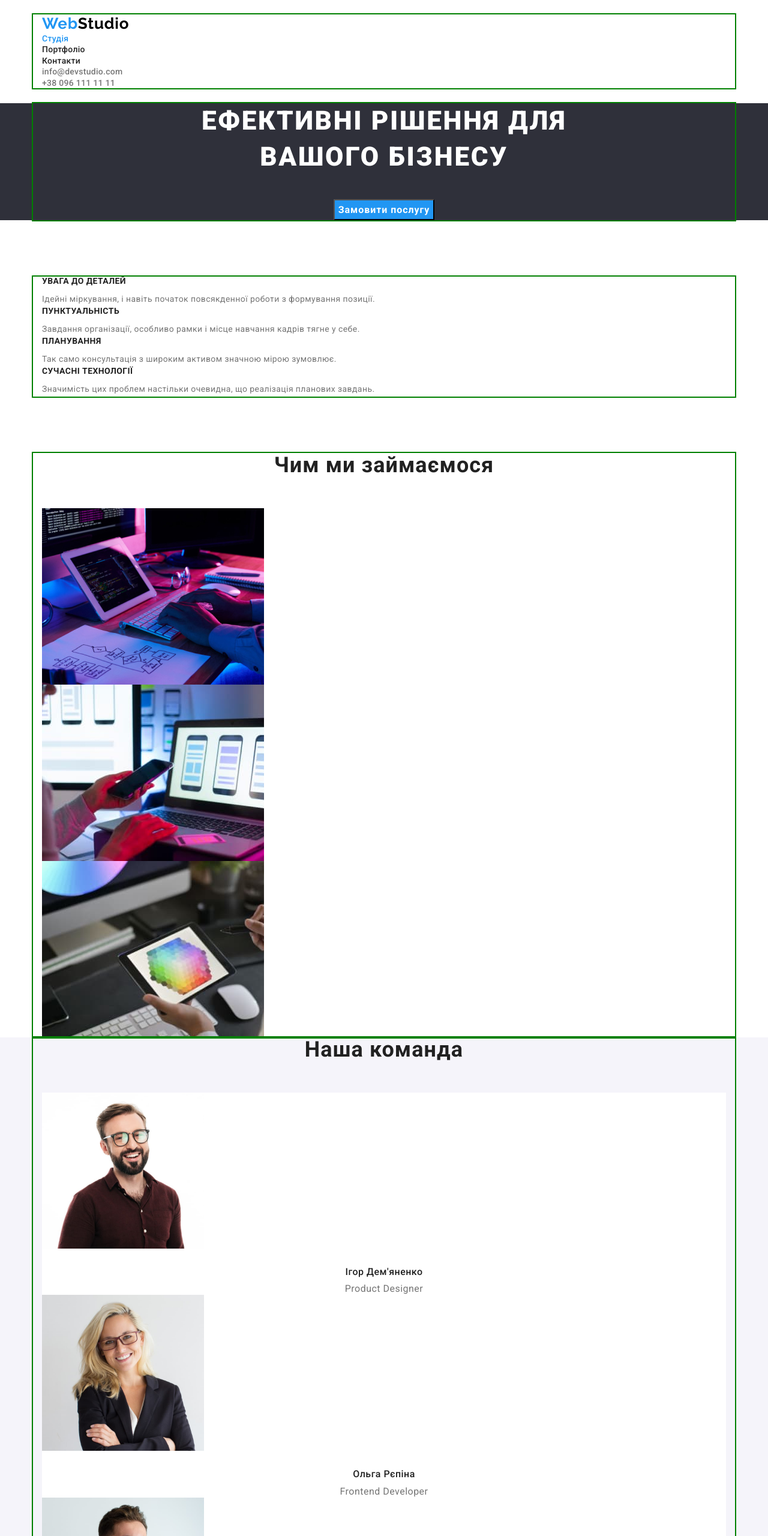
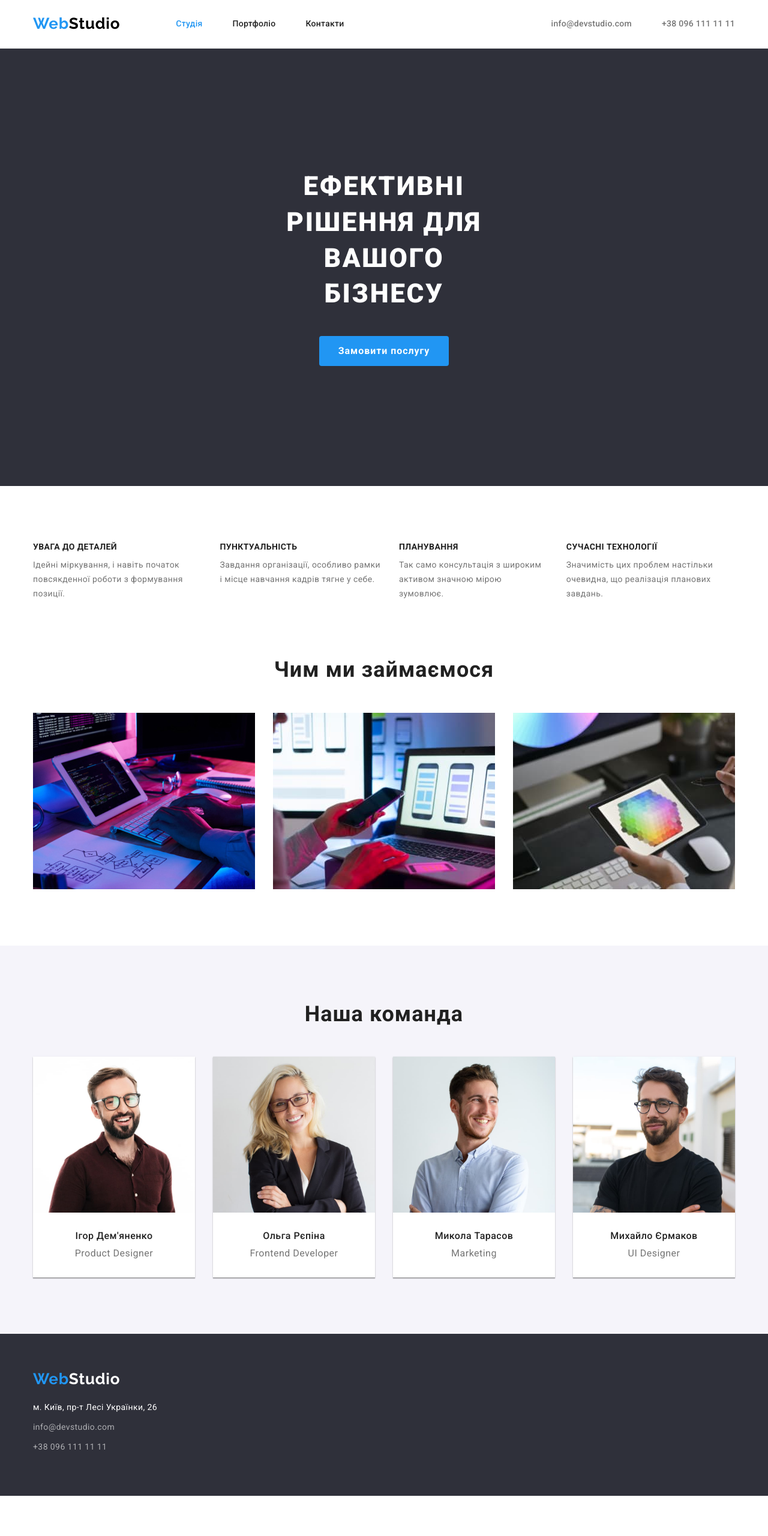
Before and after one commit to ABerseneva/goit-markup-hw-03, a plain HTML site: page index.html in a window 1280 px wide. Shown: the top 2560 px of the page at 60% size. After the commit the page ends 2493 px from the top, so only its background shows below. Drawn offline with nearby package versions, Linux system fonts and the light colour scheme.

Commit message:
html changed

```diff
--- a/index.html
+++ b/index.html
@@ -14,14 +14,13 @@
   <body class="page">
     <!-- Хедер -->
     <header class="header">
-    <div class="container">
-      <nav>
-        <a href="./index.html" class="header-logo"
-          ><span class="logo-accent">Web</span>Studio</a>
+    <div class="container header-container">
+      <nav class="header-navigation">
+        <a href="./index.html" class="header-logo"><span class="logo-accent">Web</span>Studio</a>
         <ul class="site-nav list">
-          <li><a href="./index.html" class="link current">Студія</a></li>
-          <li><a href="./portfolio.html" class="link">Портфоліо</a></li>
-          <li><a href="#" class="link">Контакти</a></li>
+          <li class="header-item"><a href="./index.html" class="link current">Студія</a></li>
+          <li class="header-item"><a href="./portfolio.html" class="link">Портфоліо</a></li>
+          <li class="header-item"><a href="#" class="link">Контакти</a></li>
         </ul>
       </nav>
       <ul class="nav-link list">
@@ -37,9 +36,11 @@
     <main>
       <!--Hero секція 1-->
       <section class="hero">
-        <div class="container">
-          <h1 class="hero-title">Ефективні рішення для вашого бізнесу</h1>
-          <button class="hero-button" type="button">Замовити послугу</button>
+        <div class="containe">
+         <div class="hero-wrap">
+            <h1 class="hero-title">Ефективні рішення для вашого бізнесу</h1>
+            <button class="hero-button" type="button">Замовити послугу</button>
+         </div>
         </div>
       </section>
       <!--Переваги секція 2-->
--- a/style/style.css
+++ b/style/style.css
@@ -34,12 +34,12 @@ img{
 }
 
 .container{
-    width: 1170px;
+    width: 1200px;
     padding-left: 15px;
     padding-right: 15px;
     margin-right: auto;
     margin-left: auto;
-    outline: 2px solid green;
+    /* outline: 2px solid green; */
 }
 
 /* Logo */
@@ -47,6 +47,16 @@ img{
 .header{
     padding-top: 24px;
     padding-bottom: 25px;
+    border-bottom: 1px solid #ECECEC;
+}
+
+.header-container{
+    display: flex;
+    align-items: center;
+}
+.header-navigation{
+    display: flex;
+    align-items: center;
 }
 
 .header-logo {
@@ -57,6 +67,8 @@ img{
     letter-spacing: 0.03em;
     text-decoration: none;
     color: var(--color-black);
+
+    margin-right: 93px;
 }
 .logo-accent {
     color: var(--accent-color);
@@ -76,8 +88,19 @@ img{
     color: var(--accent-color);
 }
 
+.site-nav{
+    display: flex;
+    gap: 50px;
+}
+
 .site-nav .link.current {
     color: var(--accent-color);
+}
+
+.nav-link{
+    display: flex;
+    margin-left: auto;
+    gap: 50px;
 }
 
 .nav-link .link {
@@ -94,10 +117,16 @@ img{
 }
 /* Hero */
 
-.hero {
+.hero {}
+
+
+.hero-wrap{
     background-color: var(--background-color-footer);
     text-align: center;
+    padding: 200px 452px 200px 452px;
 }
+
+
 .hero-title {
     color: var(--color-white);
     font-weight: 900;
@@ -122,6 +151,9 @@ img{
     display: block;
 
     margin: 0 auto;
+    padding: 10px 32px;
+    border-radius: 4px;
+    border: 0;
 }
 .hero-button:hover,
 .hero-button:focus{
@@ -147,7 +179,10 @@ img{
     clip-path: inset(50%);
     margin: -1px;}
 
-.feature-list {}
+.feature-list {
+    display: flex;
+    gap: 30px;
+}
 
 .feature-item {}
 
@@ -185,14 +220,21 @@ img{
 }
 
 
-.produce-list {}
+.produce-list {
+    display: flex;
+    gap: 30px;
+}
 
-.produce-item {}
+.produce-item {
+    padding-bottom: 94px;
+}
 
 /* Section 4 */
 
 .team {
     background-color: #F5F4FA;
+    padding-top: 94px;
+    padding-bottom: 94px;
 }
 
 .team-title {
@@ -205,13 +247,17 @@ img{
     margin-bottom: 50px;
   }
 
-.team-list {}
+.team-list {
+    display: flex;
+    gap: 30px;
+}
 
 .team-item {
 }
 
 .team-icon {
     background-color: var(--color-white);
+    box-shadow: 0px 1px 3px rgba(0, 0, 0, 0.12), 0px 1px 1px rgba(0, 0, 0, 0.14), 0px 2px 1px rgba(0, 0, 0, 0.2);
 }
 
 .team-image {
@@ -237,12 +283,16 @@ img{
     line-height: 1.18;
     letter-spacing: 0.03em;
     text-align: center;
+
+    padding-bottom: 30px;
 }
 
 
 /* Footer */
 .footer {
     background-color: var(--background-color-footer);
+    padding-top: 60px;
+    padding-bottom: 60px;
 }
 .logo-footer {
     color: var(--color-white);
@@ -266,7 +316,9 @@ img{
     line-height: 1.71;
     letter-spacing: 0.03em;
     text-decoration: none;
+
     margin-bottom: 9px;
+    display: inline-block;
 }
 
 .footer-item-link {
@@ -277,6 +329,10 @@ img{
     letter-spacing: 0.03em;
     color: rgba(255, 255, 255, 0.6);
     text-decoration: none;
+
+    display: inline-block;
+    margin-bottom: 9px;
+
 }
 
 
@@ -290,9 +346,16 @@ img{
 /* Filter */
 
 .filter {
-    background-color: var(--background-color);}
+    background-color: var(--background-color);
+    padding-top: 94px;
+    padding-bottom: 50px;
+}
 
-.filter-list {}
+.filter-list {
+    display: flex;
+    gap: 8px;
+    justify-content: center;
+}
 
 .filter-item {}
 
@@ -303,6 +366,10 @@ img{
     font-size: 16px;
     line-height: 1.62;
     text-align: center;
+
+    padding: 6px 22px;
+    border: 0;
+    border-radius: 4px;
 }
 
 .filter-button:hover,
@@ -316,14 +383,25 @@ img{
     background-color: var(--background-color);
 }
 
-.portfolio-list {}
+.portfolio-list {
+    display: flex;
+    flex-wrap: wrap;
+    gap: 30px;
+    padding-bottom: 94px;
+}
 
-.portfolio-item {}
+.portfolio-item {
+    outline: 1px solid #EEEEEE;
+}
 
-.portfolio-image {}
+.portfolio-image {
+
+}
 
 .portfolio-product {
-    text-decoration: none;}
+    text-decoration: none;
+
+}
 
 .portfolio-item-title {
     color: var(--title-text-color);
@@ -331,6 +409,11 @@ img{
     font-size: 18px;
     line-height: 2;
     letter-spacing: 0.06em;
+
+    padding-left: 24px;
+    margin-top: 20px;
+    margin-bottom: 4px;
+
 }
 
 .portfolio-item-text {
@@ -339,4 +422,8 @@ img{
     font-size: 16px;
     line-height: 1.87;
     letter-spacing: 0.03em;
-    }
+
+    padding-bottom: 20px;
+    padding-left: 24px;
+
+     }
```
Also changed, not shown: portfolio.html (+16 -11 lines).
